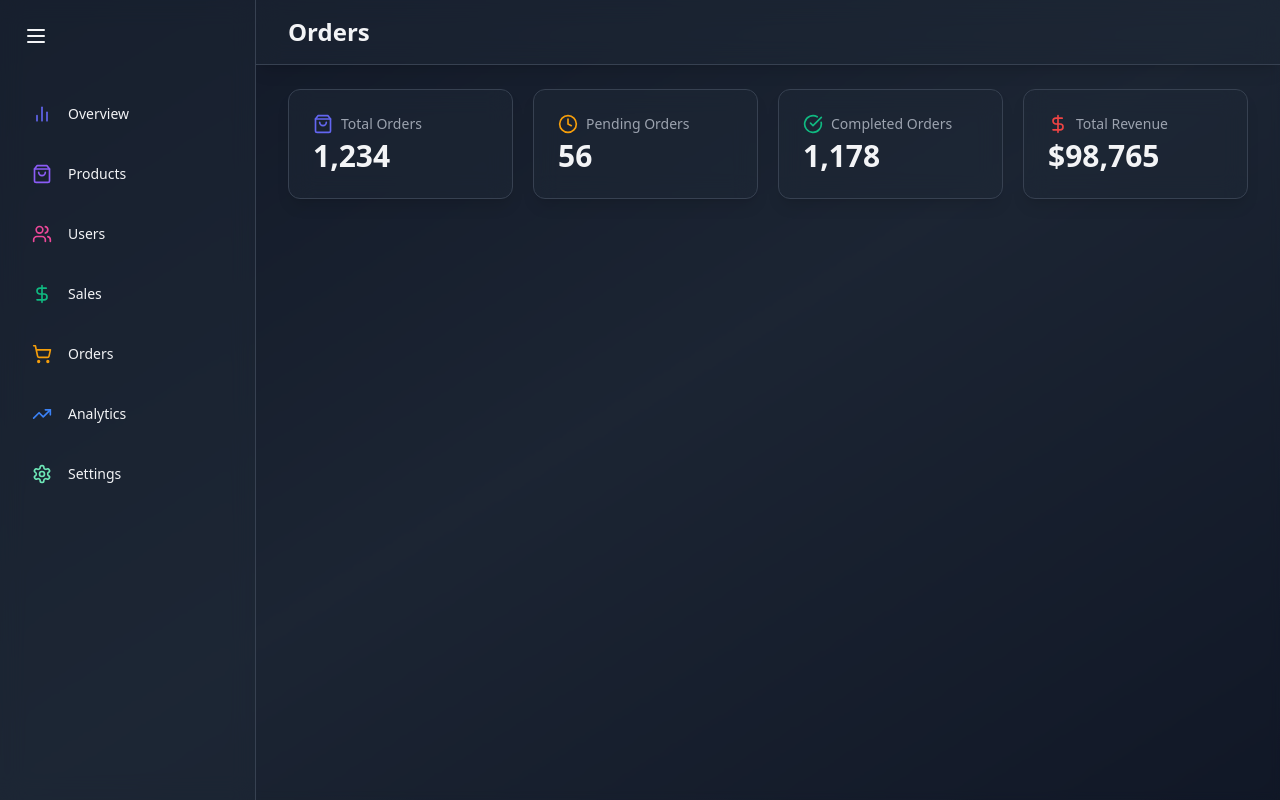
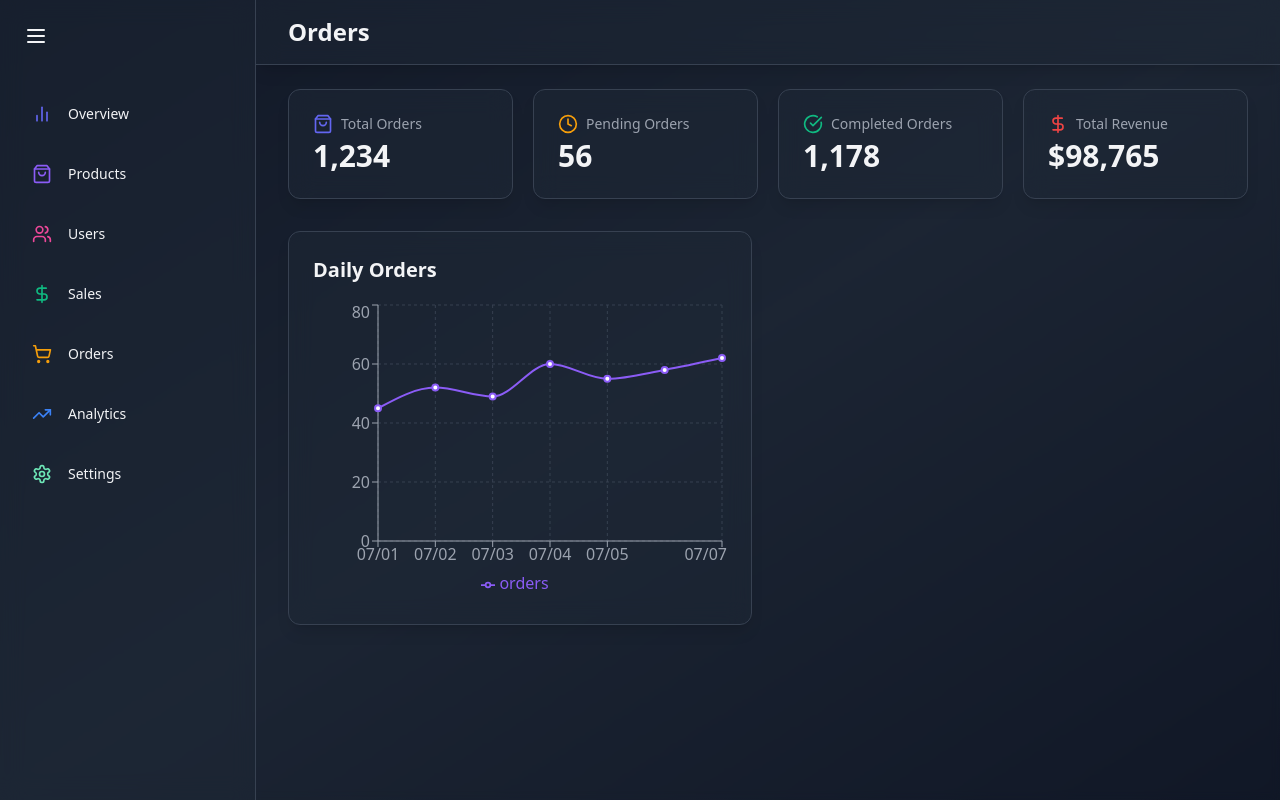
Before and after one commit to mstislavtceva/admin-dashboard, a React (Vite) app: page /orders in a window 1280 px wide. Built offline with nearby package versions, Linux system fonts and the light colour scheme.

Commit message:
feat(OrdersPAge): add DailyOrders component

```diff
--- /dev/null
+++ b/src/components/orders/DailyOrders.jsx
@@ -0,0 +1,59 @@
+import { motion } from "framer-motion";
+import {
+  CartesianGrid,
+  Legend,
+  Line,
+  LineChart,
+  ResponsiveContainer,
+  Tooltip,
+  XAxis,
+  YAxis,
+} from "recharts";
+
+const DAILY_ORDERS_DATA = [
+  { date: "07/01", orders: 45 },
+  { date: "07/02", orders: 52 },
+  { date: "07/03", orders: 49 },
+  { date: "07/04", orders: 60 },
+  { date: "07/05", orders: 55 },
+  { date: "07/06", orders: 58 },
+  { date: "07/07", orders: 62 },
+];
+
+const DailyOrders = () => {
+  return (
+    <motion.div
+      className="bg-gray-800 bg-opacity-50 backdrop-blur-md shadow-lg rounded-xl p-6 border border-gray-700"
+      initial={{ opacity: 0, y: 20 }}
+      animate={{ opacity: 1, y: 0 }}
+      transition={{ delay: 0.2 }}
+    >
+      <h2 className="text-xl font-semibold text-gray-100 mb-4">Daily Orders</h2>
+      <div style={{ width: "100%", height: "300px" }}>
+        <ResponsiveContainer>
+          <LineChart data={DAILY_ORDERS_DATA}>
+            <CartesianGrid strokeDasharray="3 3" stroke="#374151" />
+            <XAxis dataKey="date" stroke="#9ca3af" />
+            <YAxis stroke="#9ca3af" />
+            <Tooltip
+              contentStyle={{
+                backgroundColor: "rgba(31, 41, 55, 0.8)",
+                borderColor: "#4b5563",
+              }}
+              itemStyle={{ color: "#e5e7eb" }}
+            />
+            <Legend />
+            <Line
+              type="monotone"
+              dataKey="orders"
+              stroke="#8B5CF6"
+              strokeWidth={2}
+            />
+          </LineChart>
+        </ResponsiveContainer>
+      </div>
+    </motion.div>
+  );
+};
+
+export default DailyOrders;
--- a/src/pages/OrdersPage.jsx
+++ b/src/pages/OrdersPage.jsx
@@ -1,8 +1,9 @@
 import { motion } from "framer-motion";
+import { CheckCircle, Clock, DollarSign, ShoppingBag } from "lucide-react";
 
 import Header from "../components/common/Header";
 import StatCard from "../components/common/StatCard";
-import { CheckCircle, Clock, DollarSign, ShoppingBag } from "lucide-react";
+import DailyOrders from "../components/orders/DailyOrders";
 
 const ORDERS_STATS_DATA = {
   totalOrders: "1,234",
@@ -47,6 +48,9 @@
             color="#ef4444"
           />
         </motion.div>
+        <div className="grid grid-cols-1 gap-8 lg:grid-cols-2 mb-8">
+          <DailyOrders />
+        </div>
       </main>
     </div>
   );
```
